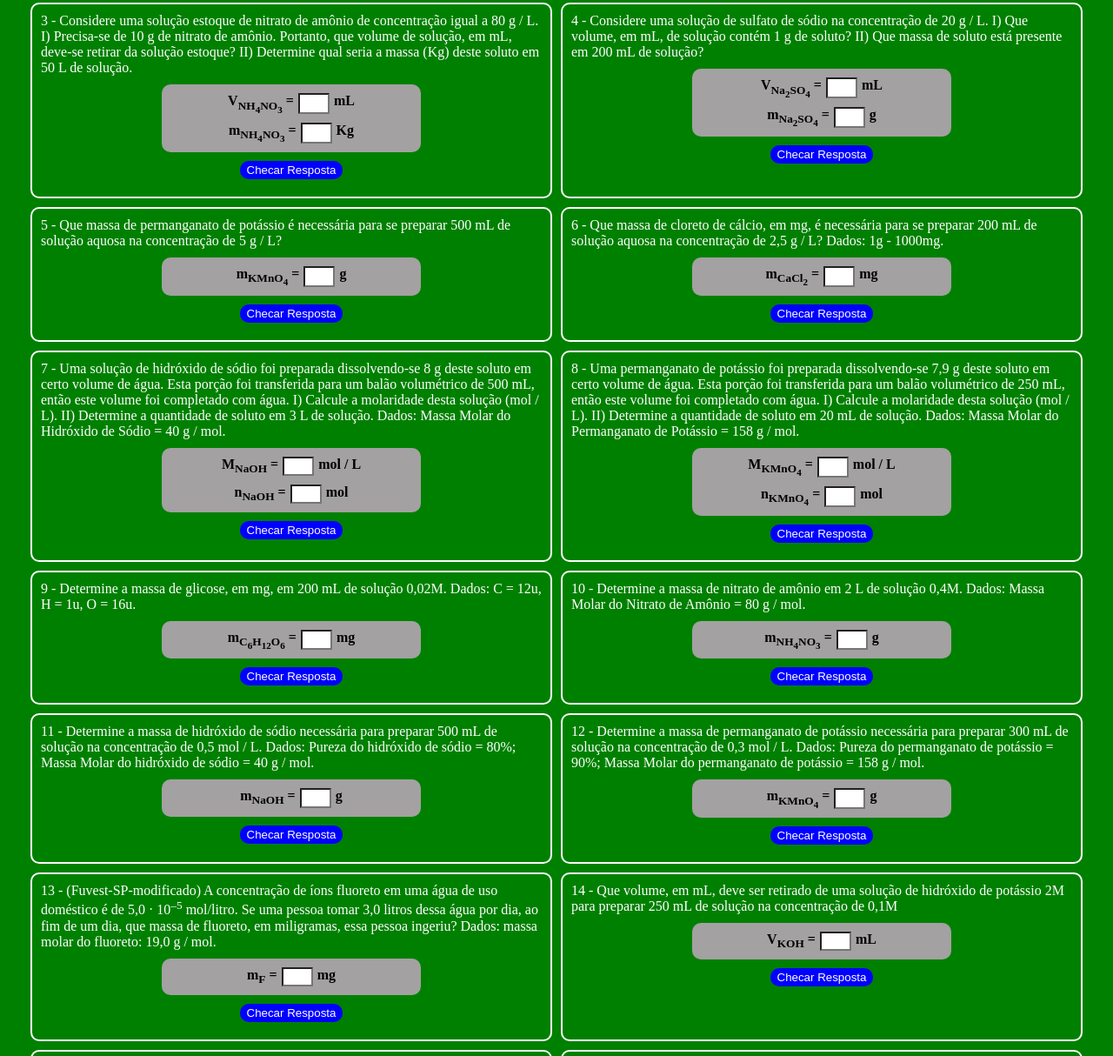
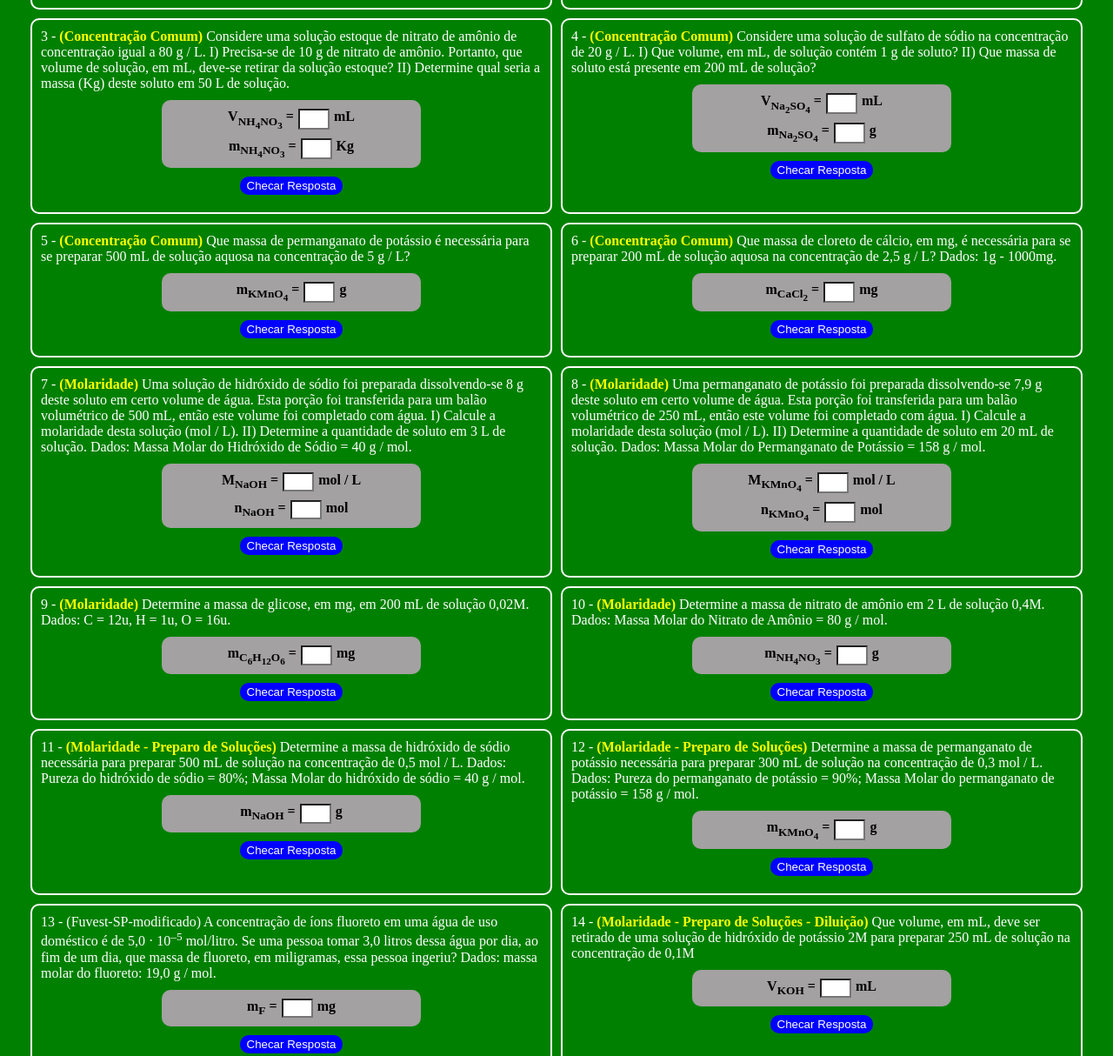
Before and after one commit to dan-kagi/concentrations, a plain HTML site: page index.html in a window 1280 px wide. Shown: the part 475-1689 px from the top of the page at 87% size. Drawn offline with Linux system fonts and the light colour scheme.

Commit message:
add section indication

```diff
--- a/index.js
+++ b/index.js
@@ -2,7 +2,7 @@ const questions = [
   {
     id: 1,
     question:
-      'Em 5 L de uma solução aquosa de cloreto de sódio há 50 g deste soluto. Calcule a concentração desta solução em g / L. Em seguida determine: i) a massa de cloreto de sódio em 400 mL de solução. ii) que volume de solução, em mL, contém 2 g de soluto.',
+      '<span class="enum">(Concentração Comum)</span> Em 5 L de uma solução aquosa de cloreto de sódio há 50 g deste soluto. Calcule a concentração desta solução em g / L. Em seguida determine: i) a massa de cloreto de sódio em 400 mL de solução. ii) que volume de solução, em mL, contém 2 g de soluto.',
     answers: [
       {
         variable: 'C',
@@ -28,7 +28,7 @@ const questions = [
   {
     id: 2,
     question:
-      'Em 2 L de uma solução aquosa de hidróxido de sódio há 16 g deste soluto. Calcule a concentração desta solução em g / L. Em seguida: a) determine a massa de hidróxido de sódio em 200 mL de solução. b) que volume, em mL, de solução contém 4 g deste soluto.',
+      '<span class="enum">(Concentração Comum)</span> Em 2 L de uma solução aquosa de hidróxido de sódio há 16 g deste soluto. Calcule a concentração desta solução em g / L. Em seguida: a) determine a massa de hidróxido de sódio em 200 mL de solução. b) que volume, em mL, de solução contém 4 g deste soluto.',
     answers: [
       {
         variable: 'C',
@@ -54,7 +54,7 @@ const questions = [
   {
     id: 3,
     question:
-      'Considere uma solução estoque de nitrato de amônio de concentração igual a 80 g / L. I) Precisa-se de 10 g de nitrato de amônio. Portanto, que volume de solução, em mL, deve-se retirar da solução estoque? II) Determine qual seria a massa (Kg) deste soluto em 50 L de solução.',
+      '<span class="enum">(Concentração Comum)</span> Considere uma solução estoque de nitrato de amônio de concentração igual a 80 g / L. I) Precisa-se de 10 g de nitrato de amônio. Portanto, que volume de solução, em mL, deve-se retirar da solução estoque? II) Determine qual seria a massa (Kg) deste soluto em 50 L de solução.',
     answers: [
       {
         variable: 'V',
@@ -74,7 +74,7 @@ const questions = [
   {
     id: 4,
     question:
-      'Considere uma solução de sulfato de sódio na concentração de 20 g / L. I) Que volume, em mL, de solução contém 1 g de soluto? II) Que massa de soluto está presente em 200 mL de solução?',
+      '<span class="enum">(Concentração Comum)</span> Considere uma solução de sulfato de sódio na concentração de 20 g / L. I) Que volume, em mL, de solução contém 1 g de soluto? II) Que massa de soluto está presente em 200 mL de solução?',
     answers: [
       {
         variable: 'V',
@@ -94,7 +94,7 @@ const questions = [
   {
     id: 5,
     question:
-      'Que massa de permanganato de potássio é necessária para se preparar 500 mL de solução aquosa na concentração de 5 g / L?',
+      '<span class="enum">(Concentração Comum)</span> Que massa de permanganato de potássio é necessária para se preparar 500 mL de solução aquosa na concentração de 5 g / L?',
     answers: [
       {
         variable: 'm',
@@ -108,7 +108,7 @@ const questions = [
   {
     id: 6,
     question:
-      'Que massa de cloreto de cálcio, em mg, é necessária para se preparar 200 mL de solução aquosa na concentração de 2,5 g / L? Dados: 1g - 1000mg.',
+      '<span class="enum">(Concentração Comum)</span> Que massa de cloreto de cálcio, em mg, é necessária para se preparar 200 mL de solução aquosa na concentração de 2,5 g / L? Dados: 1g - 1000mg.',
     answers: [
       {
         variable: 'm',
@@ -122,7 +122,7 @@ const questions = [
   {
     id: 7,
     question:
-      'Uma solução de hidróxido de sódio foi preparada dissolvendo-se 8 g deste soluto em certo volume de água. Esta porção foi transferida para um balão volumétrico de 500 mL, então este volume foi completado com água. I) Calcule a molaridade desta solução (mol / L). II) Determine a quantidade de soluto em 3 L de solução. Dados: Massa Molar do Hidróxido de Sódio = 40 g / mol.',
+      '<span class="enum">(Molaridade)</span> Uma solução de hidróxido de sódio foi preparada dissolvendo-se 8 g deste soluto em certo volume de água. Esta porção foi transferida para um balão volumétrico de 500 mL, então este volume foi completado com água. I) Calcule a molaridade desta solução (mol / L). II) Determine a quantidade de soluto em 3 L de solução. Dados: Massa Molar do Hidróxido de Sódio = 40 g / mol.',
     answers: [
       {
         variable: 'M',
@@ -142,7 +142,7 @@ const questions = [
   {
     id: 8,
     question:
-      'Uma permanganato de potássio foi preparada dissolvendo-se 7,9 g deste soluto em certo volume de água. Esta porção foi transferida para um balão volumétrico de 250 mL, então este volume foi completado com água. I) Calcule a molaridade desta solução (mol / L). II) Determine a quantidade de soluto em 20 mL de solução. Dados: Massa Molar do Permanganato de Potássio = 158 g / mol.',
+      '<span class="enum">(Molaridade)</span> Uma permanganato de potássio foi preparada dissolvendo-se 7,9 g deste soluto em certo volume de água. Esta porção foi transferida para um balão volumétrico de 250 mL, então este volume foi completado com água. I) Calcule a molaridade desta solução (mol / L). II) Determine a quantidade de soluto em 20 mL de solução. Dados: Massa Molar do Permanganato de Potássio = 158 g / mol.',
     answers: [
       {
         variable: 'M',
@@ -162,7 +162,7 @@ const questions = [
   {
     id: 9,
     question:
-      'Determine a massa de glicose, em mg, em 200 mL de solução 0,02M. Dados: C = 12u, H = 1u, O = 16u.',
+      '<span class="enum">(Molaridade)</span> Determine a massa de glicose, em mg, em 200 mL de solução 0,02M. Dados: C = 12u, H = 1u, O = 16u.',
     answers: [
       {
         variable: 'm',
@@ -176,7 +176,7 @@ const questions = [
   {
     id: 10,
     question:
-      'Determine a massa de nitrato de amônio em 2 L de solução 0,4M. Dados: Massa Molar do Nitrato de Amônio = 80 g / mol.',
+      '<span class="enum">(Molaridade)</span> Determine a massa de nitrato de amônio em 2 L de solução 0,4M. Dados: Massa Molar do Nitrato de Amônio = 80 g / mol.',
     answers: [
       {
         variable: 'm',
@@ -190,7 +190,7 @@ const questions = [
   {
     id: 11,
     question:
-      'Determine a massa de hidróxido de sódio necessária para preparar 500 mL de solução na concentração de 0,5 mol / L. Dados: Pureza do hidróxido de sódio = 80%; Massa Molar do hidróxido de sódio = 40 g / mol.',
+      '<span class="enum">(Molaridade - Preparo de Soluções)</span> Determine a massa de hidróxido de sódio necessária para preparar 500 mL de solução na concentração de 0,5 mol / L. Dados: Pureza do hidróxido de sódio = 80%; Massa Molar do hidróxido de sódio = 40 g / mol.',
     answers: [
       {
         variable: 'm',
@@ -204,7 +204,7 @@ const questions = [
   {
     id: 12,
     question:
-      'Determine a massa de permanganato de potássio necessária para preparar 300 mL de solução na concentração de 0,3 mol / L. Dados: Pureza do permanganato de potássio = 90%; Massa Molar do permanganato de potássio = 158 g / mol.',
+      '<span class="enum">(Molaridade - Preparo de Soluções)</span> Determine a massa de permanganato de potássio necessária para preparar 300 mL de solução na concentração de 0,3 mol / L. Dados: Pureza do permanganato de potássio = 90%; Massa Molar do permanganato de potássio = 158 g / mol.',
     answers: [
       {
         variable: 'm',
@@ -232,7 +232,7 @@ const questions = [
   {
     id: 14,
     question:
-      'Que volume, em mL, deve ser retirado de uma solução de hidróxido de potássio 2M para preparar 250 mL de solução na concentração de 0,1M',
+      '<span class="enum">(Molaridade - Preparo de Soluções - Diluição)</span> Que volume, em mL, deve ser retirado de uma solução de hidróxido de potássio 2M para preparar 250 mL de solução na concentração de 0,1M',
     answers: [
       {
         variable: 'V',
@@ -246,7 +246,7 @@ const questions = [
   {
     id: 15,
     question:
-      '(UESPI-mod) Na preparação de 200 ml de uma solução aquosa 1 M de ácido clorídrico, um estudante dispõe de uma solução aquosa 5 M desse ácido. Qual o volume da solução inicial que será utilizado?',
+      '<span class="enum">(Molaridade - Preparo de Soluções - Diluição)</span> (UESPI-mod) Na preparação de 200 ml de uma solução aquosa 1 M de ácido clorídrico, um estudante dispõe de uma solução aquosa 5 M desse ácido. Qual o volume da solução inicial que será utilizado?',
     answers: [
       {
         variable: 'V',
--- a/public/styles/style.css
+++ b/public/styles/style.css
@@ -2,7 +2,10 @@ body {
   background-color: green;
   margin: 0px;
 }
-
+.enum {
+  color: yellow;
+  font-weight: bold;
+}
 header {
   background-color: white;
   display: flex;
```
